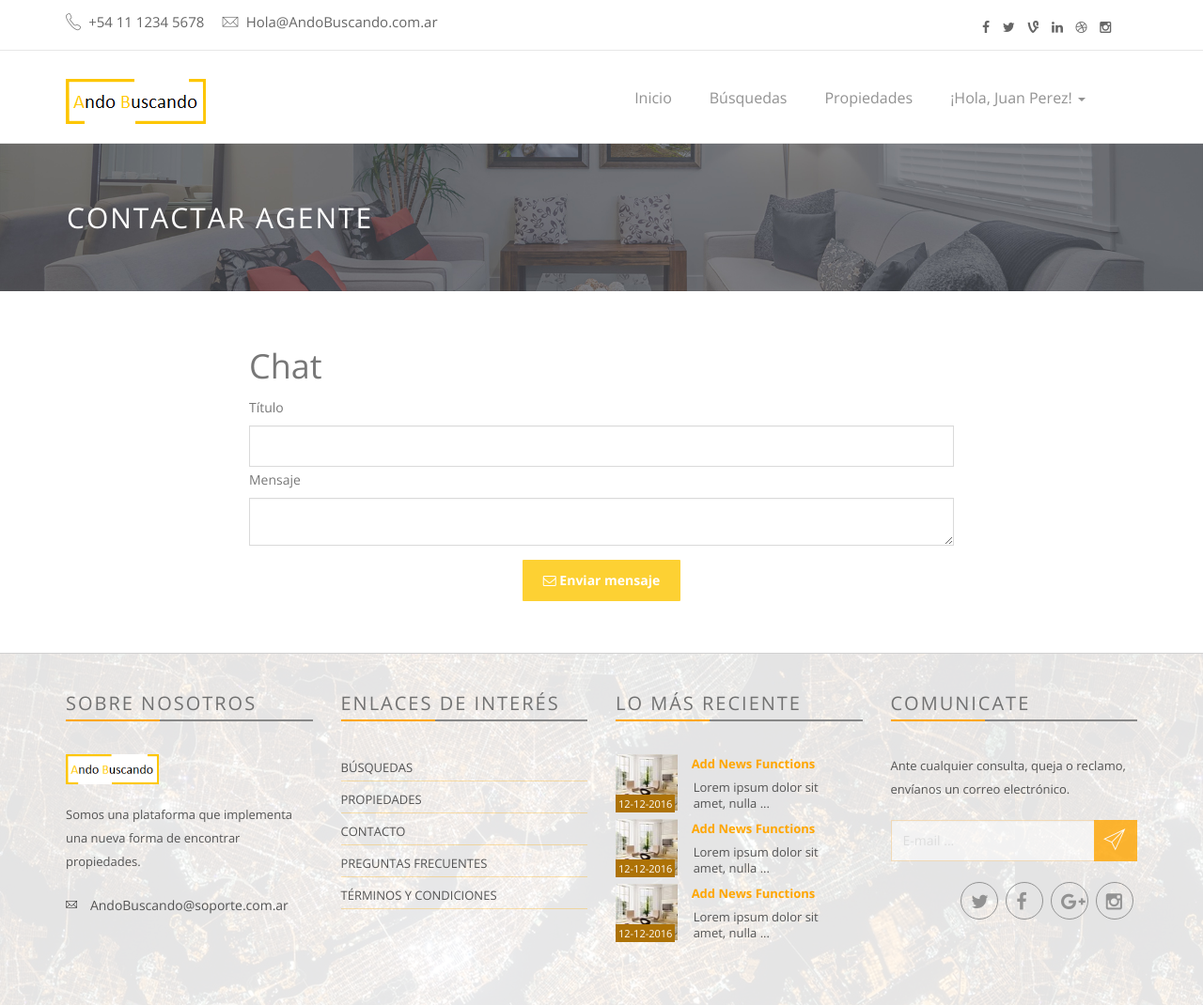
After one commit to enzojb/andoBuscando, a Django app: page /propiedad/contactar_agente in a window 1280 px wide. The commit adds this page. Shown: the whole page at 94% size. Run offline with Django 5.2, Linux system fonts and the light colour scheme; a user stored in the database is signed in; some libraries are stand-ins or nearby versions.

Commit message:
vistas "boton contactar"
Se agregaron las vistas a los botones contactar en usuario y agente.

```diff
--- a/andoBuscando/settings.py
+++ b/andoBuscando/settings.py
@@ -138,6 +138,7 @@ DEFAULT_AUTO_FIELD = 'django.db.models.BigAutoField'
 
 # Redirecciones
 
+LOGIN_URL = '/login/'
 LOGIN_REDIRECT_URL = '/'
 LOGOUT_REDIRECT_URL = '/'
 
--- /dev/null
+++ b/apps/propiedad/templates/contactar_agente.html
@@ -0,0 +1,57 @@
+{% extends 'base.html' %}
+{% load static %}
+
+{% block title %}ANDO BUSCANDO | Contactar Usuario{% endblock %}
+
+{% block content %}
+
+ <div class="page-head">
+            <div class="container">
+                <div class="row">
+                    <div class="page-head-content">
+                        <h1 class="page-title">Contactar Agente</h1>
+                    </div>
+                </div>
+            </div>
+        </div>
+        <!-- End page header -->
+
+        <!-- property area -->
+        <div class="content-area recent-property padding-top-40" style="background-color: #FFF;">
+            <div class="container">
+                <div class="row">
+                    <div class="col-md-8 col-md-offset-2">
+                        <div class="" id="contact1">
+                            <div class="row">
+
+                            </div>
+                            <!-- /.row -->
+
+                            <h2>Chat</h2>
+                            <form>
+                                <div class="row">
+                                    <div class="col-sm-12">
+                                        <div >
+                                            <label for="subject">Título</label>
+                                            <input type="text" class="form-control" id="subject">
+                                        </div>
+                                    </div>
+                                    <div class="col-sm-12">
+                                        <div class="form-group">
+                                            <label for="message">Mensaje</label>
+                                            <textarea id="message" class="form-control"></textarea>
+                                        </div>
+                                    </div>
+                                    <div class="col-sm-12 text-center">
+                                        <button type="submit" class="btn btn-primary"><i class="fa fa-envelope-o"></i> Enviar mensaje</button>
+                                    </div>
+                                </div>
+                                <!-- /.row -->
+                            </form>
+                        </div>
+                    </div>
+                </div>
+            </div>
+        </div>
+
+{% endblock %}
--- a/apps/propiedad/templates/detalle_propiedad.html
+++ b/apps/propiedad/templates/detalle_propiedad.html
@@ -213,7 +213,7 @@
                         </div>
                     </div>
                     <div class="text-center">
-                        <button type="submit" class="btn btn-default">Contactar</button>
+                        <a href="{% url 'contactar_agente' %}"><button type="submit" class="btn btn-default">Contactar</button></a>
                     </div>
 
                 </aside>
--- a/apps/propiedad/urls.py
+++ b/apps/propiedad/urls.py
@@ -1,8 +1,9 @@
 from django.urls import path
-from apps.propiedad.views import PropiedadView, PropiedadDetalleView, CrearPropiedadView
+from apps.propiedad.views import PropiedadView, PropiedadDetalleView, CrearPropiedadView, ContactarAgenteView
 
 urlpatterns=[
     path("",PropiedadView.as_view(), name="propiedades"),
     path("cargar_propiedad/",CrearPropiedadView.as_view(), name="cargar_propiedad"),
-    path("detalles_propiedad/",PropiedadDetalleView.as_view(), name="detalles_propiedad")
+    path("detalles_propiedad/",PropiedadDetalleView.as_view(), name="detalles_propiedad"),
+    path("contactar_agente", ContactarAgenteView.as_view() , name="contactar_agente")
 ]
--- a/apps/propiedad/views.py
+++ b/apps/propiedad/views.py
@@ -9,6 +9,7 @@ from django.conf import settings
 from PIL import Image
 import io
 from django.core.files.uploadedfile import InMemoryUploadedFile
+from django.contrib.auth.mixins import LoginRequiredMixin
 # Create your views here.
 class PropiedadView(TemplateView):
     template_name = "lista_propiedades.html"
@@ -61,3 +62,12 @@ class PropiedadDetalleView(TemplateView):
         context = super().get_context_data(**kwargs)
         context["detalles_propiedad"] = Propiedad.objects.all()
         return context
+
+class ContactarAgenteView(LoginRequiredMixin,TemplateView):
+    template_name = 'contactar_agente.html'
+    login_url = "/signup/"
+    redirect_field_name = "redirect_to"
+    raise_exception = True
+
+    def get(self,request):
+        return self.render_to_response({})
--- a/apps/publicacion/urls.py
+++ b/apps/publicacion/urls.py
@@ -1,7 +1,9 @@
 from django.urls import path
-from apps.publicacion.views import PublicacionView, PublicacionCargaView
+from apps.publicacion.views import PublicacionView, PublicacionCargaView, ContactarUsuarioView
+from . import views
 
 urlpatterns=[
     path("busquedas/", PublicacionView.as_view(), name="busquedas"),
-    path("cargar_publicacion/", PublicacionCargaView.as_view(), name="cargar_publicacion")
+    path("cargar_publicacion/", PublicacionCargaView.as_view(), name="cargar_publicacion"),
+    path("contactar_usuario", ContactarUsuarioView.as_view() , name="contactar_usuario")
 ]
```
Also changed, not shown: apps/publicacion/templates/contactar_usuario.html (added, +57 -0 lines), apps/publicacion/templates/lista_publicaciones.html (+12 -12 lines), apps/publicacion/views.py (+21 -7 lines), db.sqlite3.
